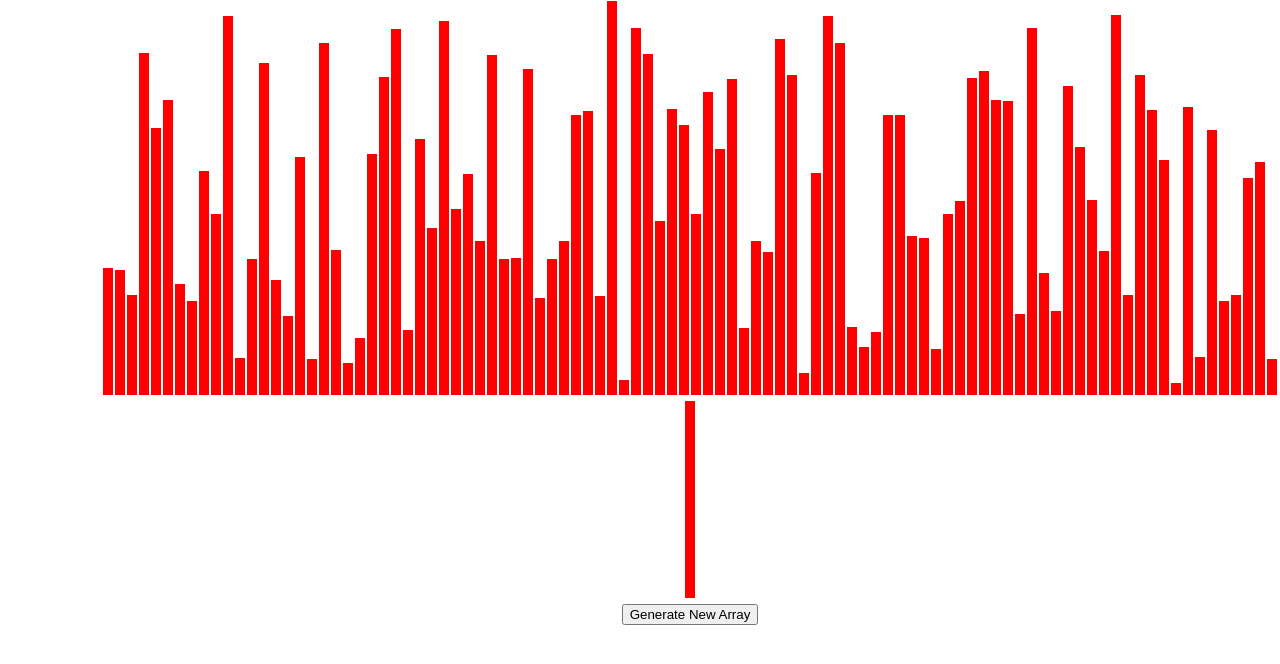
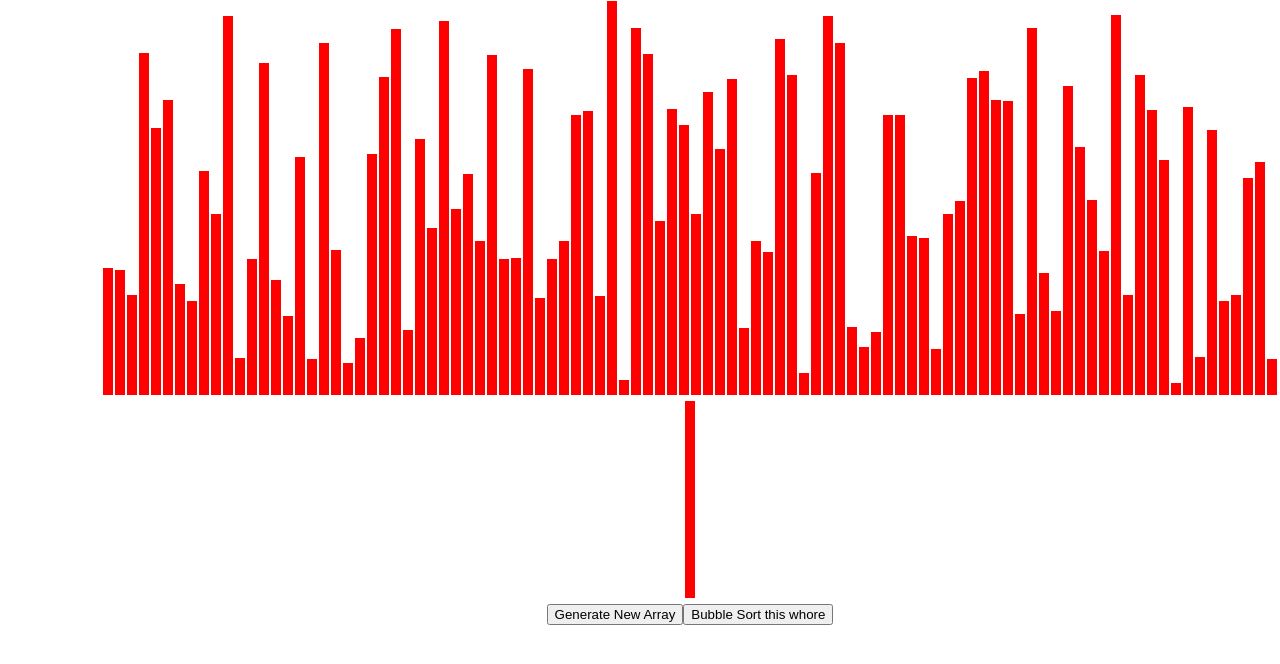
Before and after one commit to coltyngregory/SortingAlgoVisualizer, a React (Create React App) app in the folder sorting_visualizer/: page / in a window 1280 px wide. Shown: the top 664 px of the page. Built offline with nearby package versions, Linux system fonts and the light colour scheme.

Commit message:
fixed bug
Array bars didn't revert back to original colour after turning green.

Now they do.

```diff
--- /dev/null
+++ b/sorting_visualizer/src/sortingVisualizer/sortingAlgorithms.js
@@ -0,0 +1,19 @@
+export function bubbleSortAnimations(array) {
+	const animations = [];
+	const auxiliaryArray = array.slice();
+    let sorted = false;
+    while (!sorted) {
+        sorted = true;
+        for (let i = 0; i < auxiliaryArray.length; i++) {
+            if (auxiliaryArray[i] > auxiliaryArray[i + 1]) {
+            	const temp = auxiliaryArray[i + 1];
+    			auxiliaryArray[i + 1] = auxiliaryArray[i];
+    			auxiliaryArray[i] = temp;
+                // swap(i, i + 1, array);
+                animations.push([i, i + 1]);
+                sorted = false;
+            }
+        }
+    }
+    return animations;
+}
--- a/sorting_visualizer/src/sortingVisualizer/sortingVisualizer.jsx
+++ b/sorting_visualizer/src/sortingVisualizer/sortingVisualizer.jsx
@@ -1,5 +1,8 @@
 import React from 'react';
+import { bubbleSortAnimations } from './sortingAlgorithms.js';
 import './sortingVisualizer.css';
+
+const ANIMATIONS_SPEED_MS = 1;
 
 export class SortingVisualizer extends React.Component {
 	constructor(props) {
@@ -14,6 +17,8 @@ export class SortingVisualizer extends React.Component {
 	}
 
 	resetArray() {
+		this.makeAllBarsRed();
+
 		const array = [];
 		for (let i = 0; i < 99; i++) {
 			array.push(this.randomInt());
@@ -24,6 +29,62 @@ export class SortingVisualizer extends React.Component {
 
 	randomInt() {
 		return Math.floor((Math.random() * 400) + 1);
+	}
+
+	bubbleSort() {
+		const array = this.state.array;
+		const animations = bubbleSortAnimations(array);
+		const bars = document.getElementsByClassName("array-bar");
+
+		for (let i = 0; i < animations.length; i++) {
+			setTimeout(() => {
+				var [oldPosition, newPosition] = animations[i];
+				var oldBarStyle = bars[oldPosition].style;
+				var newBarStyle = bars[newPosition].style;
+
+				var temp = this.state.array[oldPosition];
+				this.state.array[oldPosition] = this.state.array[newPosition];
+				this.state.array[newPosition] = temp;
+
+				oldBarStyle.height = `${this.state.array[oldPosition]}px`;
+				newBarStyle.height = `${this.state.array[newPosition]}px`;
+
+				oldBarStyle.backgroundColor = "blue";
+				newBarStyle.backgroundColor = "yellow";
+
+				var currentPosition = oldPosition;
+				for (let j = 0; j < currentPosition; j++) {
+					var jbar = bars[j].style;
+					jbar.backgroundColor = "blue";
+				}
+				if (i === animations.length - 1) {
+					this.makeAllBarsGreen();
+				}
+
+			}, i * ANIMATIONS_SPEED_MS);
+		}
+	}
+
+	makeAllBarsGreen() {
+		console.log("Sorted");
+		const arrayBars = document.getElementsByClassName("array-bar");
+		var arrayLength = arrayBars.length;
+
+		for (let j = 0; j < arrayLength; j++) {
+			var jBarStyle = arrayBars[j].style;
+			jBarStyle.backgroundColor = "limegreen";
+		}
+	}
+
+	makeAllBarsRed() {
+		console.log("Sorted");
+		const arrayBars = document.getElementsByClassName("array-bar");
+		var arrayLength = arrayBars.length;
+
+		for (let j = 0; j < arrayLength; j++) {
+			var jBarStyle = arrayBars[j].style;
+			jBarStyle.backgroundColor = "red";
+		}
 	}
 
 	render() {
@@ -40,6 +101,7 @@ export class SortingVisualizer extends React.Component {
 				))}
 			<br/>
 			<button onClick={() => this.resetArray()}>Generate New Array</button>
+			<button onClick={() => this.bubbleSort()}>Bubble Sort this whore</button>
 			</div>
 			);
 	}
```
